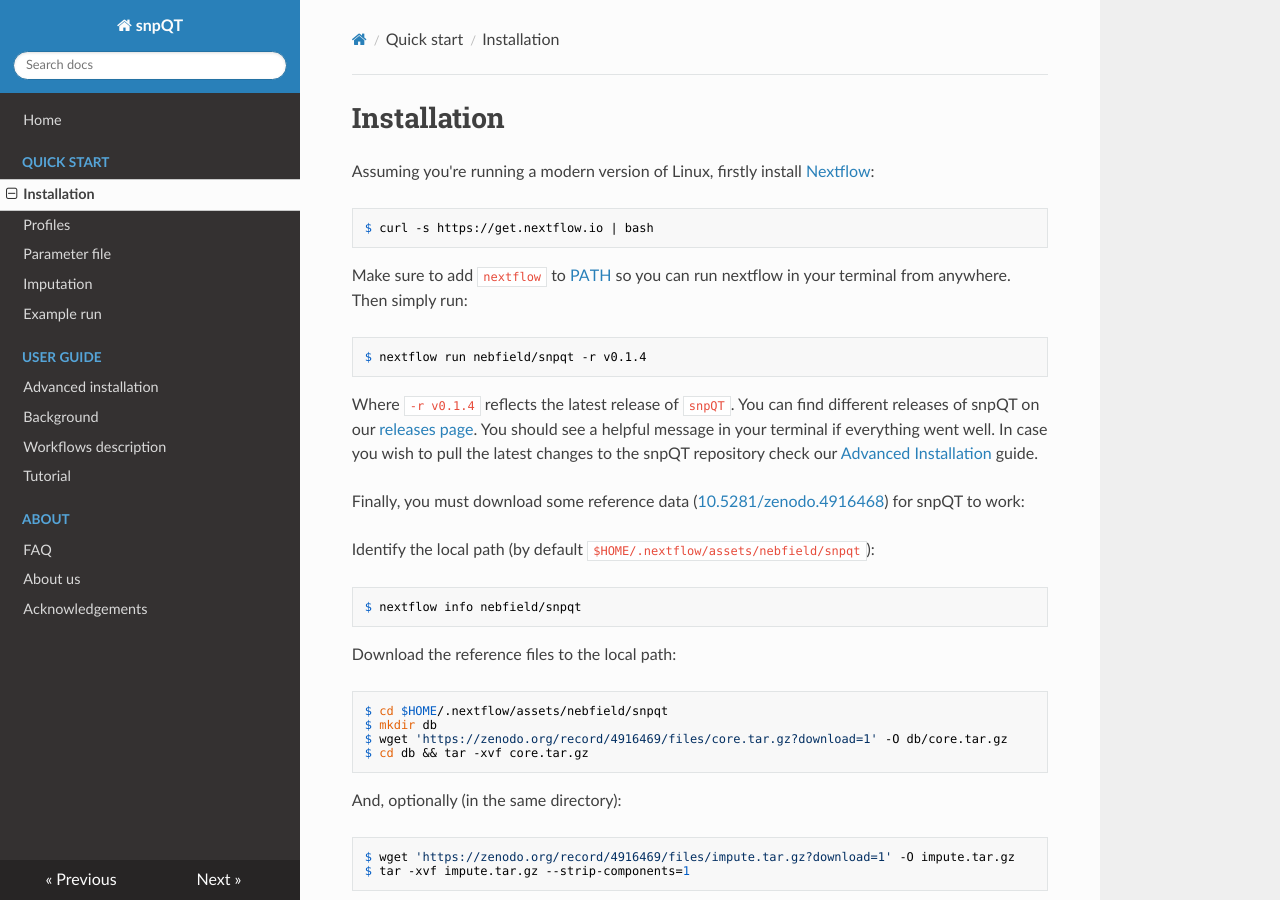
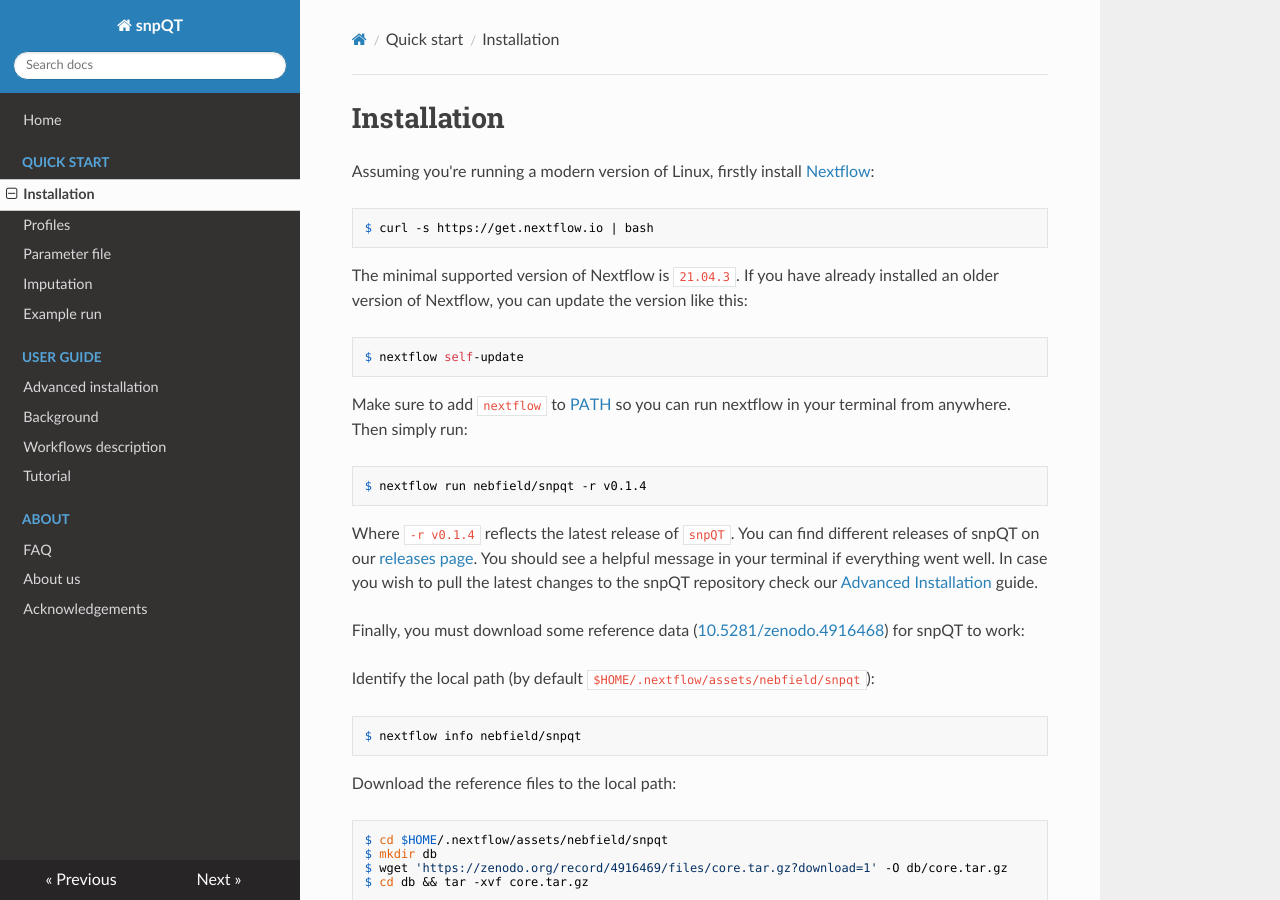
Before and after one commit to nebfield/snpQT, an MkDocs documentation site: the page built from docs/quickstart/installation.md, in a window 1280 px wide and 900 px high. Built offline with MkDocs 1.6.1, drawn with Linux system fonts in a browser that asks for light colours; nearby versions of some CDN libraries.

Commit message:
Add minimal supported Nextflow version

````diff
--- a/docs/quickstart/installation.md
+++ b/docs/quickstart/installation.md
@@ -5,6 +5,13 @@ Assuming you're running a modern version of Linux, firstly install
 
 ```
 $ curl -s https://get.nextflow.io | bash
+```
+
+The minimal supported version of Nextflow is `21.04.3`. If you have already installed an older version of Nextflow,
+you can update the version like this:
+
+```
+$ nextflow self-update
 ```
 
 Make sure to add `nextflow` to [PATH](https://unix.stackexchange.com/a/26059) so
````
